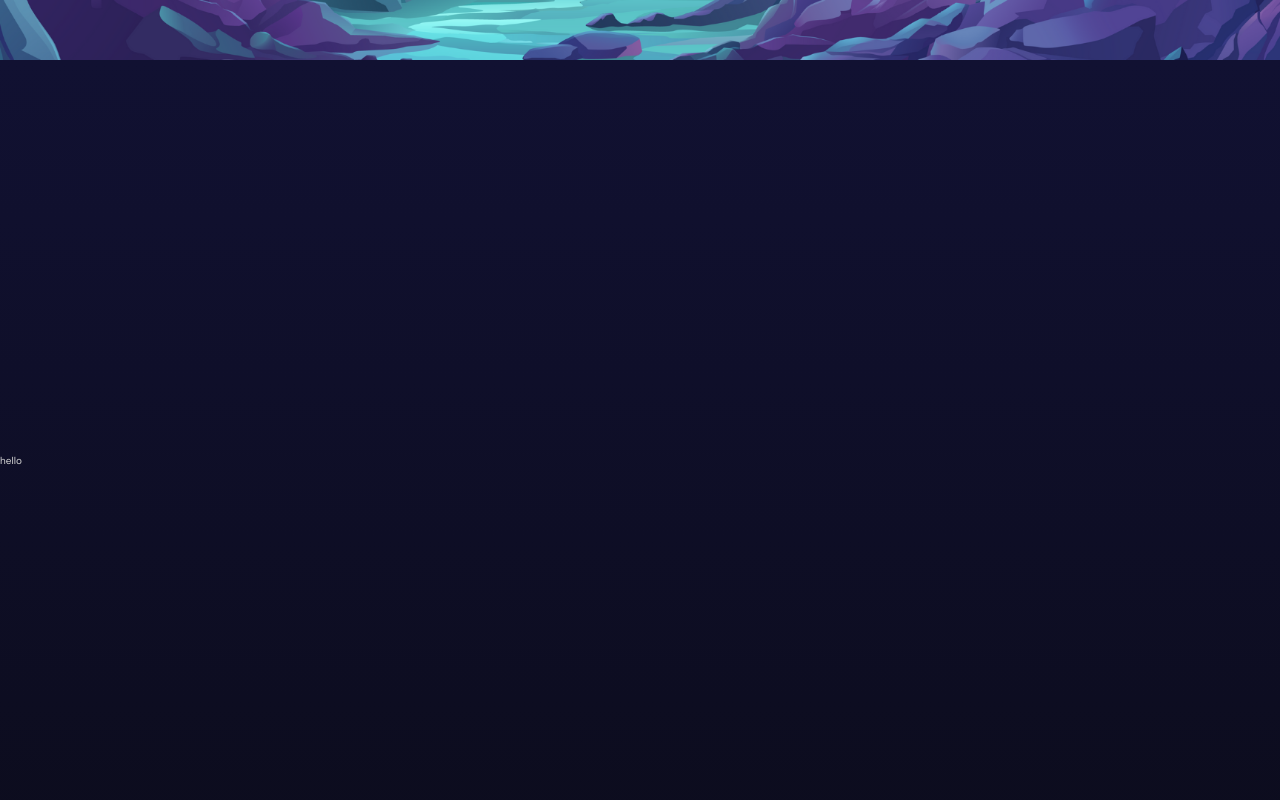
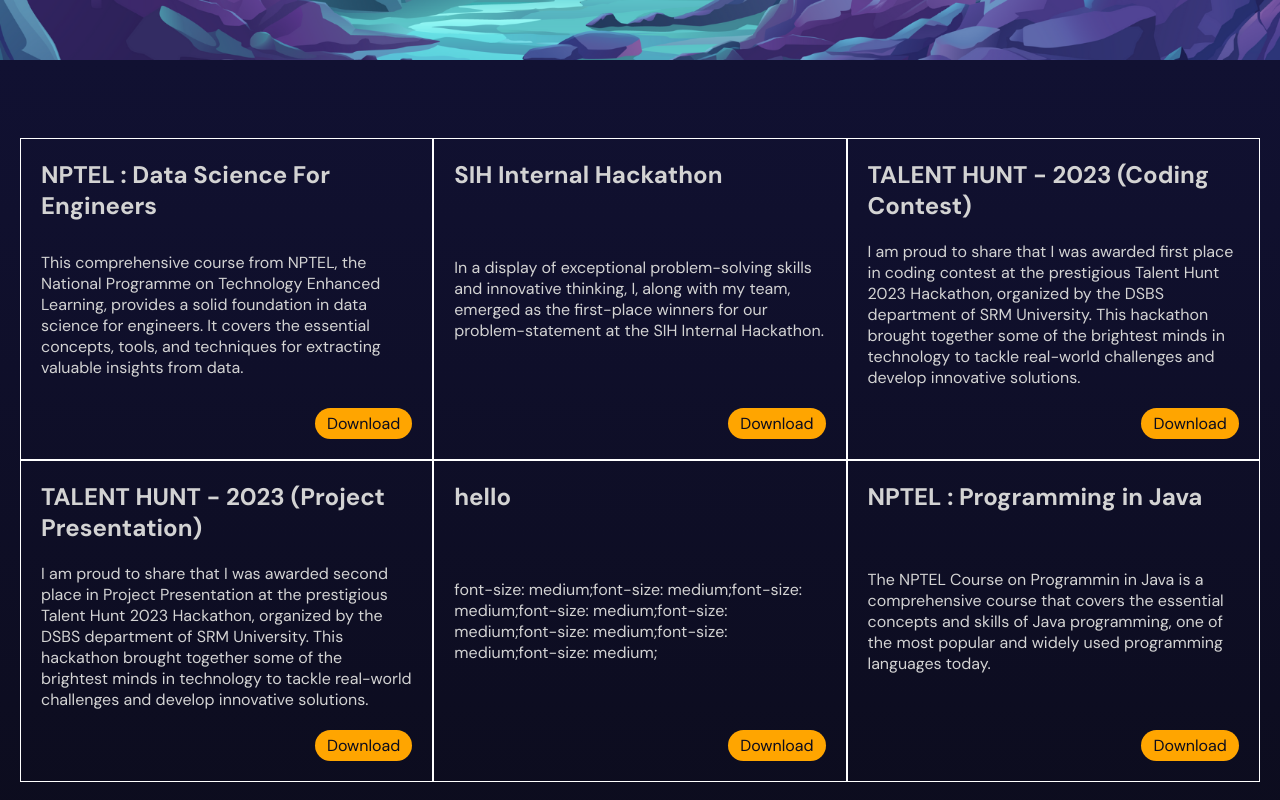
Before and after one commit to Ayush-Singh24/Portfolio, a React (Vite) app: page / in a window 1280 px wide. Shown: the part 2340-3140 px from the top of the page. Built offline with nearby package versions, Linux system fonts and the light colour scheme.

Commit message:
implemented Certificates section

```diff
--- /dev/null
+++ b/src/components/card/Card.tsx
@@ -0,0 +1,18 @@
+import "./card.scss";
+export default function Card({
+  title,
+  description,
+}: {
+  title: string;
+  description: string;
+}) {
+  return (
+    <div className="card">
+      <h1 className="title">{title}</h1>
+      <p className="description">{description}</p>
+      <a href="/docs/nptelds.pdf" className="button">
+        Download
+      </a>
+    </div>
+  );
+}
--- /dev/null
+++ b/src/components/card/card.scss
@@ -0,0 +1,36 @@
+.card {
+  display: flex;
+  flex-direction: column;
+  justify-content: space-between;
+  gap: 2rem;
+  padding: 2rem;
+  flex-basis: 33.33%;
+  border: 1px solid white;
+
+  .title {
+    font-size: x-large;
+  }
+
+  .description {
+    font-size: medium;
+  }
+
+  .button {
+    justify-self: baseline;
+    align-self: self-end;
+    font-size: medium;
+    padding: 0.5rem 1.2rem;
+    color: #0c0c1d;
+    background-color: orange;
+    border: none;
+    border-radius: 50px;
+    transition: all 0.2s ease-in-out;
+    cursor: pointer;
+  }
+  .button:hover {
+    transform: scale(1.1);
+  }
+  .button:active {
+    transform: scale(0.8);
+  }
+}
--- a/src/components/certificates/Ceritificates.tsx
+++ b/src/components/certificates/Ceritificates.tsx
@@ -1,9 +1,39 @@
+import Card from "../card/Card";
 import "./certificates.scss";
 export default function Ceritficates() {
   return (
     <div className="certificates">
       <div className="wrapper">
-        <div className="card">hello</div>
+        <div className="cardContainer">
+          <div className="row">
+            <Card
+              title="NPTEL : Data Science For Engineers"
+              description="This comprehensive course from NPTEL, the National Programme on Technology Enhanced Learning, provides a solid foundation in data science for engineers. It covers the essential concepts, tools, and techniques for extracting valuable insights from data."
+            />
+            <Card
+              title="SIH Internal Hackathon"
+              description="In a display of exceptional problem-solving skills and innovative thinking, I, along with my team, emerged as the first-place winners for our problem-statement at the SIH Internal Hackathon."
+            />
+            <Card
+              title="TALENT HUNT - 2023 (Coding Contest)"
+              description="I am proud to share that I was awarded first place in coding contest at the prestigious Talent Hunt 2023 Hackathon, organized by the DSBS department of SRM University. This hackathon brought together some of the brightest minds in technology to tackle real-world challenges and develop innovative solutions."
+            />
+          </div>
+          <div className="row">
+            <Card
+              title="TALENT HUNT - 2023 (Project Presentation)"
+              description="I am proud to share that I was awarded second place in Project Presentation at the prestigious Talent Hunt 2023 Hackathon, organized by the DSBS department of SRM University. This hackathon brought together some of the brightest minds in technology to tackle real-world challenges and develop innovative solutions."
+            />
+            <Card
+              title="hello"
+              description="font-size: medium;font-size: medium;font-size: medium;font-size: medium;font-size: medium;font-size: medium;font-size: medium;font-size: medium;"
+            />
+            <Card
+              title="NPTEL : Programming in Java"
+              description="The NPTEL Course on Programmin in Java is a comprehensive course that covers the essential concepts and skills of Java programming, one of the most popular and widely used programming languages today."
+            />
+          </div>
+        </div>
       </div>
     </div>
   );
--- a/src/components/certificates/certificates.scss
+++ b/src/components/certificates/certificates.scss
@@ -10,5 +10,18 @@
     display: flex;
     align-items: center;
     gap: 2rem;
+    padding: 2rem;
+    .cardContainer {
+      height: 100%;
+      width: 100%;
+      display: flex;
+      justify-content: center;
+      align-items: center;
+      flex-direction: column;
+      .row {
+        width: 100%;
+        display: flex;
+      }
+    }
   }
 }
```
Also changed, not shown: 1 other file (tests, documents, lock files or other folders).
